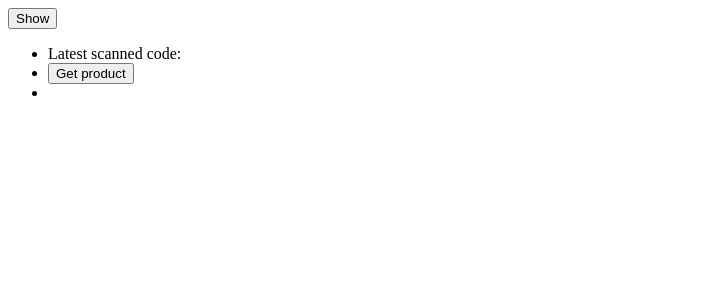
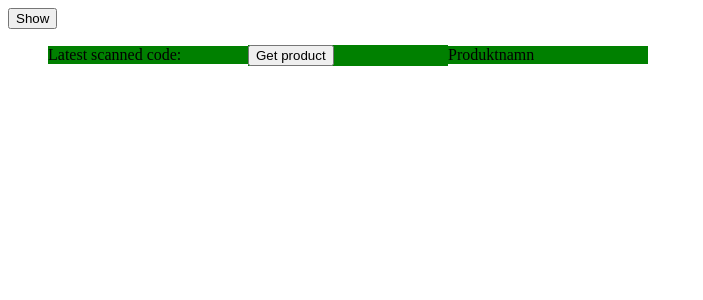
Before and after one commit to juliusedqvist/fridge_project, a Nuxt app in the folder frontend/: page / in a window 1280 px wide. Shown: the top 300 px of the page, without its empty margins (0-703 px from the left). Built offline with nearby package versions, Linux system fonts and the light colour scheme.

Commit message:
fast-build

```diff
--- a/frontend/pages/scanner.vue
+++ b/frontend/pages/scanner.vue
@@ -4,9 +4,9 @@
   </div>
   <div>
     <ul>
-      <li>Latest scanned code: {{ latestCode }}</li>
-      <li><button @click="findProduct(latestCode)">Get product</button></li>
-      <li>{{ product }}</li>
+      <li class="navbar">Latest scanned code: {{ latestCode }}</li>
+      <li class="navbar"><button @click="findProduct(latestCode)">Get product</button></li>
+      <li class="navbar">{{ product }}</li>
     </ul>
   </div>
   <div v-if="show">
@@ -29,7 +29,7 @@ const logs = ref('');
 
 const show = ref(false);
 const latestCode = ref('');
-const product = ref('');
+const product = ref('Produktnamn');
 
 function startButton() {
   show.value = !show.value;
@@ -52,7 +52,7 @@ async function findProduct(code) {
 
     if (productData.status === 1) {
       log(`Produkt hittad: ${productData.product.product_name || 'Namn saknas'}`)
-      product.value = productData.product._keywords  // Make sure `product` is a `ref` or `reactive` variable
+      product.value = productData.product._keywords
     } else {
       log('Produkt hittades inte')
     }
@@ -118,4 +118,10 @@ div[ref="scannerContainer"] canvas {
   height: 50% !important;
   object-fit: cover;
 }
+
+.navbar {
+  display: inline-block;
+  width: 200px;
+  background-color: green;
+}
 </style>
```
